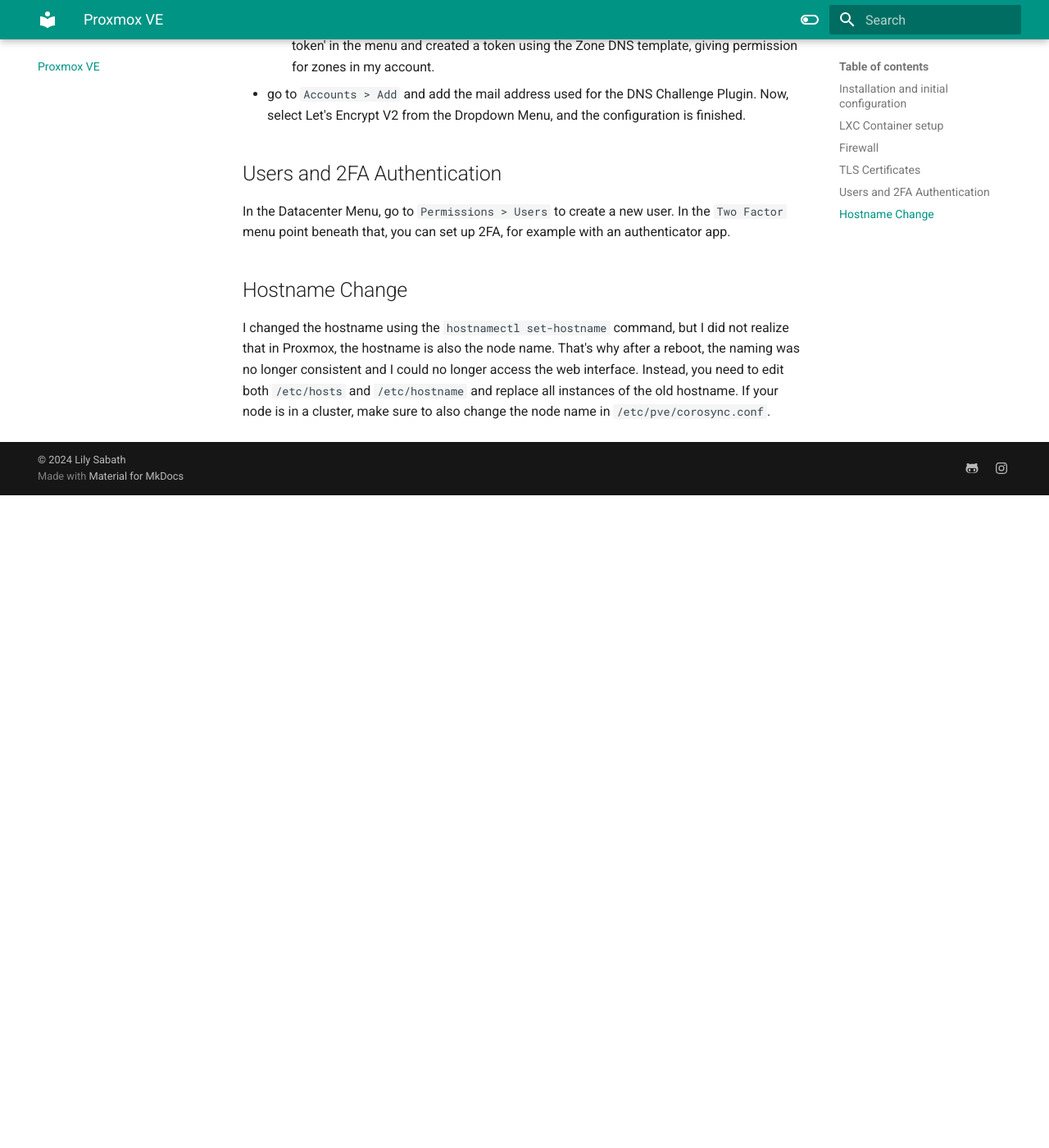
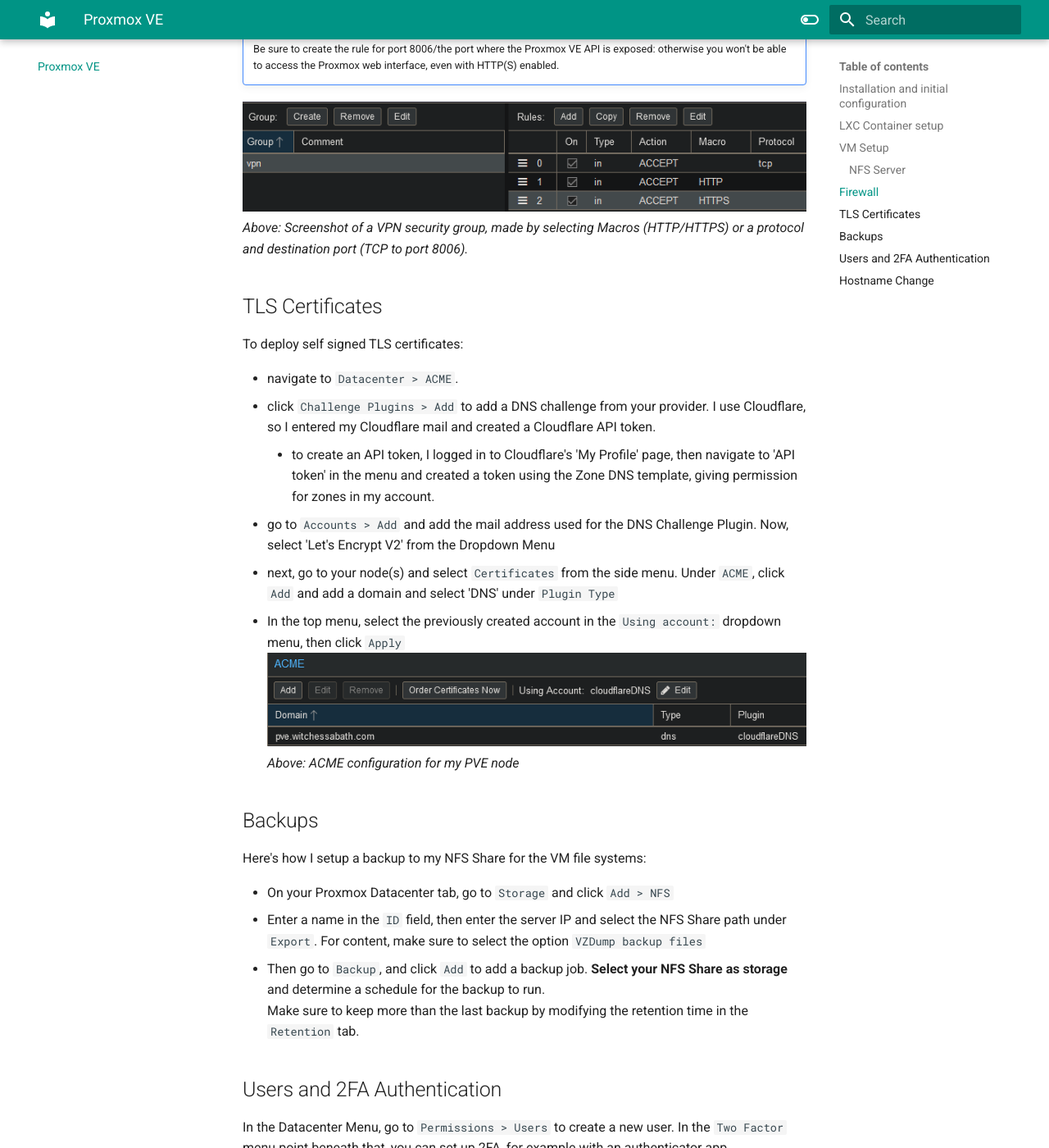
Before and after one commit to witchessabath/mkdocs, an MkDocs documentation site: the page built from docs/proxmox.md, in a window 1280 px wide and 1400 px high, scrolled down 2936 px. Shown: the whole window at 82% size. Built offline with MkDocs 1.6.1 and Material for MkDocs 9.7.7, drawn with Linux system fonts in a browser that asks for light colours; before the commit the page ends 3540 px from its top, so only the background shows below that; some of the changed text lies outside the part shown.

Commit message:
added proxmox info, updated order

```diff
--- a/docs/proxmox.md
+++ b/docs/proxmox.md
@@ -28,6 +28,19 @@
     I chose 'Use Host DNS Settings' in the container setup wizard, but as I wanted to install software, I noticed DNS was not working for me. I had to manually edit the container configuration file on the pve node (`/etc/pve/lxc/<container_id>.conf`). I added the line `lxc.environment = DNS_SERVER=1.1.1.1 1.0.0.1`, then entered the container from the command line with `pct enter <container_id>` and adjusted its `/etc/resolv.conf` file to use these nameservers as well.
     Then DNS resolution worked and I could run my first `apt update && upgrade` and then install packages.
 
+## VM Setup
+In the side menu under your node, select `local` then go to `Content > ISO Images` and click `Upload`. Now you can upload an ISO from your local PC.
+Then go to `Create VM` on the top right.
+I did this as I wanted a graphical Debian install.
+### NFS Server
+I used my VM to setup an NFS Server by doing the following:
+
+- install the `nfs-kernel-server` package
+- create a directory for the share, eg. `sudo mkdir -p /srv/nfs/share` and set the permissions
+    - As I'm not doing this in a production evironment, I used `chown nobody:nogroup` and `chmod 755`
+- edit the `/etc/exports` file to specify allowed clients. I wanted to allow all clients in my network, so I added the line `/srv/nfs/share *(rw,sync,no_subtree_check)`
+- then update the NFS Server configuration by executing `exportfs -ra`
+
 ## Firewall
 In the Datacenter menu, expand the `Firewall` menu point.
 I recommend first going to `Security Groups` and creating a new group - which is simply a set of rules.
@@ -52,7 +65,17 @@
 - navigate to `Datacenter > ACME`.
 - click `Challenge Plugins > Add` to add a DNS challenge from your provider. I use Cloudflare, so I entered my Cloudflare mail and created a Cloudflare API token.
     - to create an API token, I logged in to Cloudflare's 'My Profile' page, then navigate to 'API token' in the menu and created a token using the Zone DNS template, giving permission for zones in my account.
-- go to `Accounts > Add` and add the mail address used for the DNS Challenge Plugin. Now, select Let's Encrypt V2 from the Dropdown Menu, and the configuration is finished.
+- go to `Accounts > Add` and add the mail address used for the DNS Challenge Plugin. Now, select 'Let's Encrypt V2' from the Dropdown Menu
+- next, go to your node(s) and select `Certificates` from the side menu. Under `ACME`, click `Add` and add a domain and select 'DNS' under `Plugin Type`
+- In the top menu, select the previously created account in the `Using account: ` dropdown menu, then click `Apply`
+![Screenshot](img/ACME.png)
+*Above: ACME configuration for my PVE node* <br />
+## Backups
+Here's how I setup a backup to my NFS Share for the VM file systems:
+
+- On your Proxmox Datacenter tab, go to `Storage` and click `Add > NFS`
+- Enter a name in the `ID` field, then enter the server IP and select the NFS Share path under `Export`. For content, make sure to select the option `VZDump backup files`
+- Then go to `Backup`, and click `Add` to add a backup job. **Select your NFS Share as storage** and determine a schedule for the backup to run. <br /> Make sure to keep more than the last backup by modifying the retention time in the `Retention` tab.
 ## Users and 2FA Authentication
 In the Datacenter Menu, go to `Permissions > Users` to create a new user. In the `Two Factor` menu point beneath that, you can set up 2FA, for example with an authenticator app.
 ## Hostname Change
```
Also changed, not shown: docs/scripts.md (+1 -1 lines), docs/.pages, docs/img/ACME.png (added).
